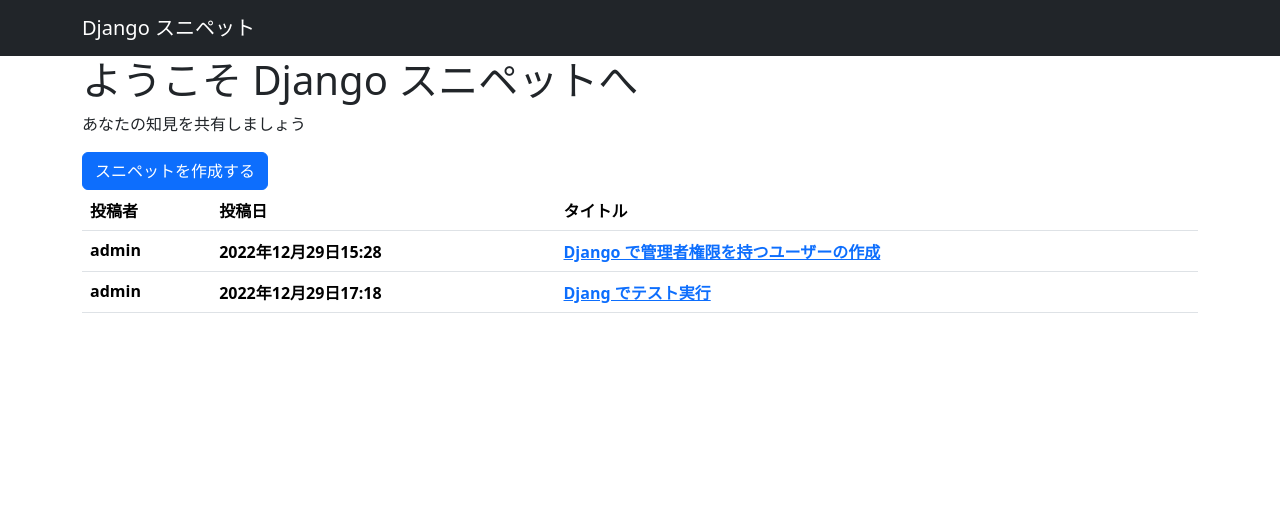
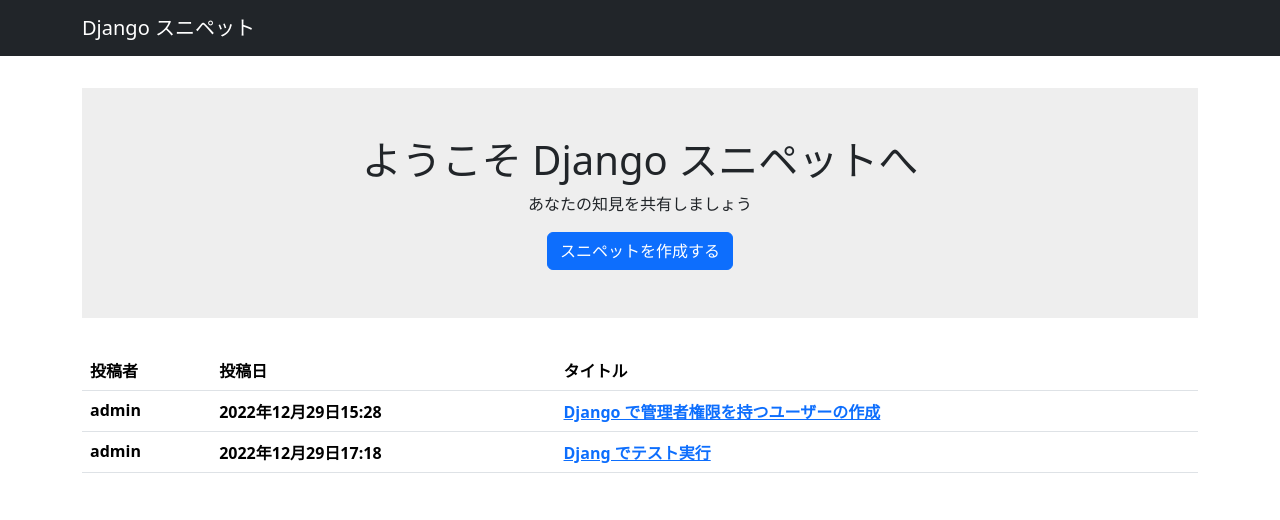
Before and after one commit to Ayumu-O/djnagosnippet, a Django app: page / in a window 1280 px wide. Shown: the top 520 px of the page. Run offline with Django 4.2, Linux system fonts and the light colour scheme; data comes from the database, SQL or seed files in the repository; lists and menus that the app fills with data are empty; some libraries are stand-ins or nearby versions.

Commit message:
Add css for top html

```diff
--- /dev/null
+++ b/djangosnippets/snippets/static/snippets/css/style.css
@@ -0,0 +1,12 @@
+main {
+  padding: 2rem 0;
+}
+
+.welcome {
+  padding: 3rem 0;
+  margin-bottom: 2rem;
+  background-color: #eee;
+  align-items: center;
+  display: flex;
+  flex-direction: column;
+}
--- a/djangosnippets/snippets/templates/snippets/top.html
+++ b/djangosnippets/snippets/templates/snippets/top.html
@@ -1,9 +1,10 @@
-{% load django_bootstrap5 %}
+{% load static %} {% load django_bootstrap5 %}
 <html>
   <head>
     <meta charset="utf-8" />
     <title>Django スニペット</title>
     {% bootstrap_css %} {% bootstrap_javascript %}
+    <link rel="stylesheet" href="{% static 'snippets/css/style.css' %}" />
   </head>
   <body>
     <nav class="navbar navbar-expand flex-md-row navbar-dark bg-dark">
```
